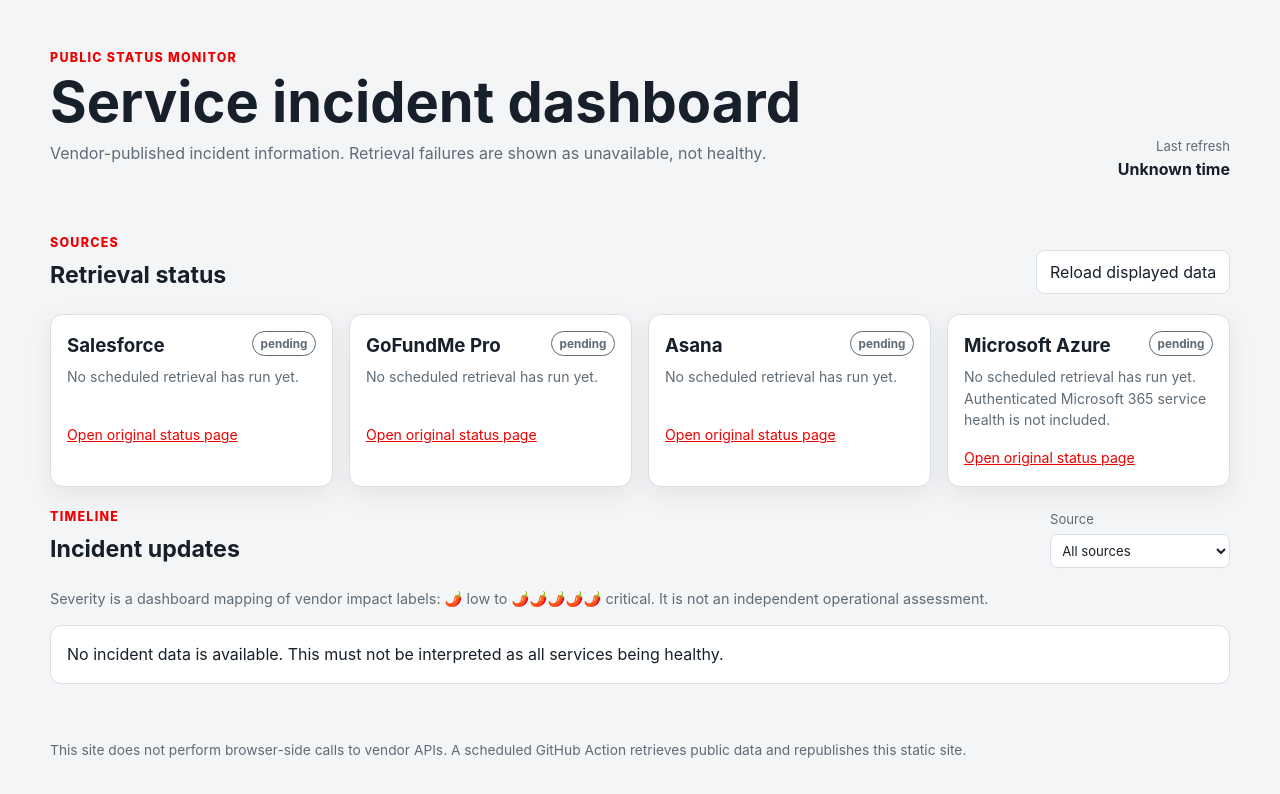
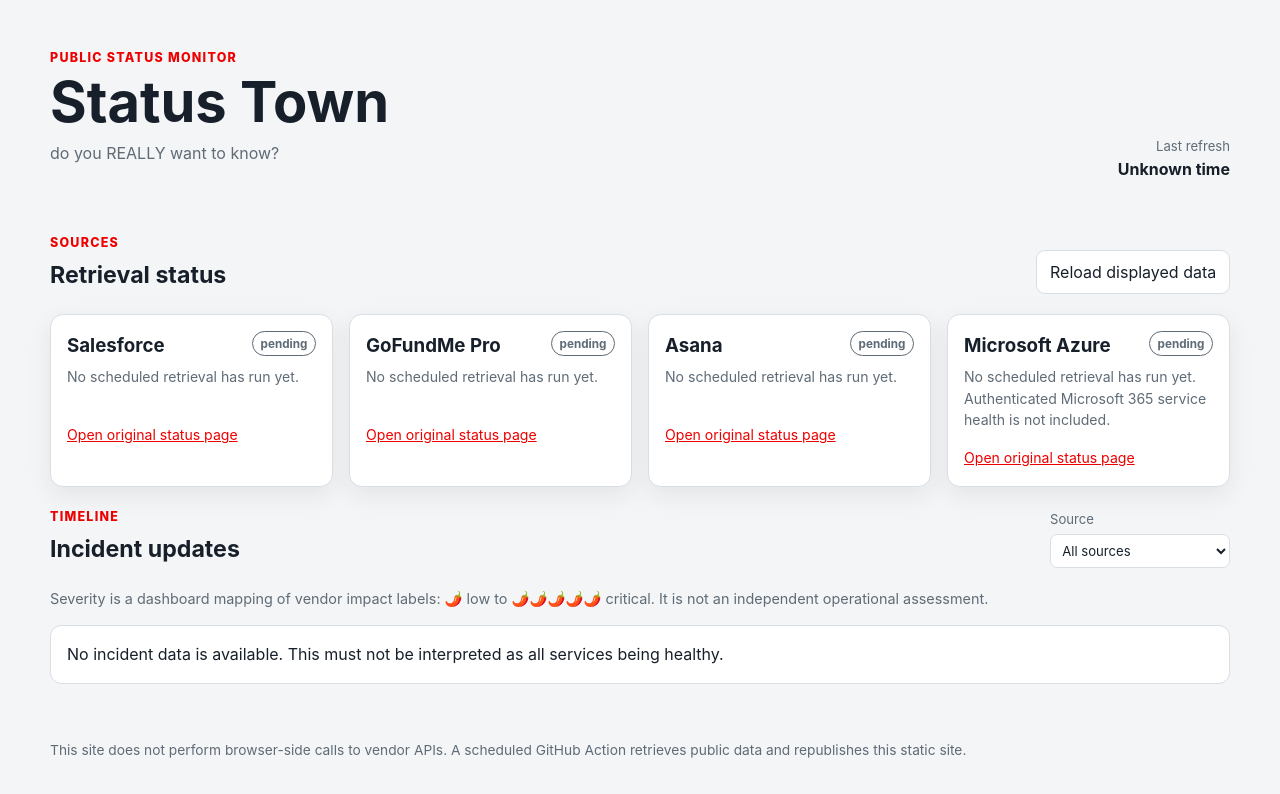
Before and after one commit to chadw-msfusa/status-town, a plain HTML site: page index.html in a window 1280 px wide. Drawn offline with Linux system fonts and the light colour scheme.

Commit message:
Change title and header text to 'Status Town'

```diff
--- a/index.html
+++ b/index.html
@@ -3,7 +3,7 @@
 <head>
   <meta charset="utf-8">
   <meta name="viewport" content="width=device-width, initial-scale=1">
-  <title>Public SaaS Status Dashboard</title>
+  <title>Status Town</title>
   <meta name="description" content="Aggregated public incident updates from Salesforce, GoFundMe Pro, Asana, and Microsoft.">
   <link rel="stylesheet" href="styles.css">
   <script src="app.js" defer></script>
@@ -13,10 +13,8 @@
   <header class="site-header">
     <div>
       <p class="eyebrow">Public status monitor</p>
-      <h1>Service incident dashboard</h1>
-      <p class="subtitle">
-        Vendor-published incident information. Retrieval failures are shown as unavailable, not healthy.
-      </p>
+      <h1>Status Town</h1>
+      <p class="subtitle">do you REALLY want to know?</p>
     </div>
     <div class="refresh-panel" aria-live="polite">
       <span>Last refresh</span>
```
